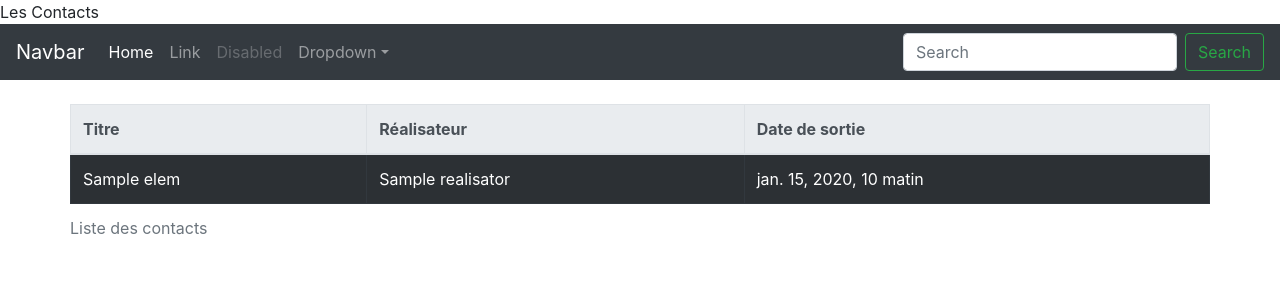
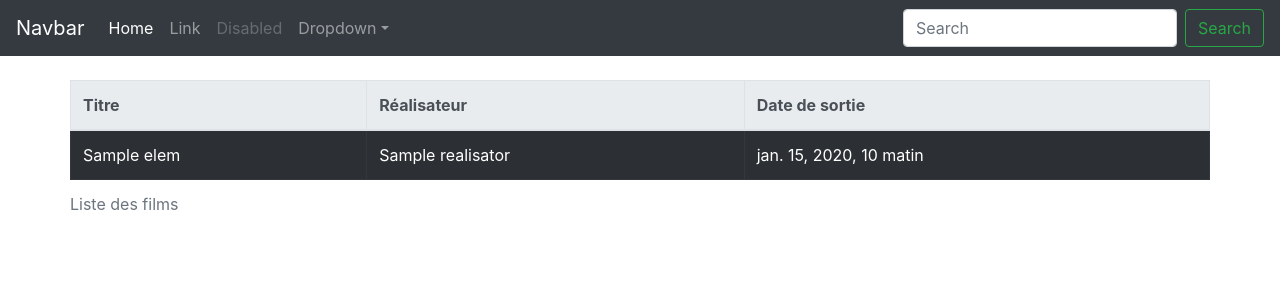
Before and after one commit to eBOURHIS/Django-gestion-de-films, a Django app: template Films/templates/ListFilms.html in a window 1280 px wide. Shown: the top 300 px of the page. Run offline with Django 3.2, Linux system fonts and the light colour scheme; the template is opened without the code that fills it: most values are stand-ins (such as "Sample title", 1, 10 or a date in 2020); parts of the project's set-up code (start-up, migrations or seed data) failed here and were passed over; some libraries are stand-ins or nearby versions.

Commit message:
update template

```diff
--- a/Films/templates/ListFilms.html
+++ b/Films/templates/ListFilms.html
@@ -15,7 +15,7 @@
 <div class="table-responsive">
     <table class="table table-hover table-striped table-dark table-bordered">
 
-        <caption>Liste des contacts</caption>
+        <caption>Liste des films</caption>
         <thead class="thead-light">
             <tr>
                 <th scope="col1" class="center">Titre</th>
--- a/Films/templates/base.html
+++ b/Films/templates/base.html
@@ -9,9 +9,6 @@
     {% block styles %}
     <link rel="stylesheet" href="{% static 'bootstrap/css/bootstrap.min.css' %}">
     <link rel="stylesheet" href="{% static 'css/main.css' %}">
-    {% endblock %}
-    {% block title %}
-    <title></title>
     {% endblock %}
 </head>
 <body>
```
